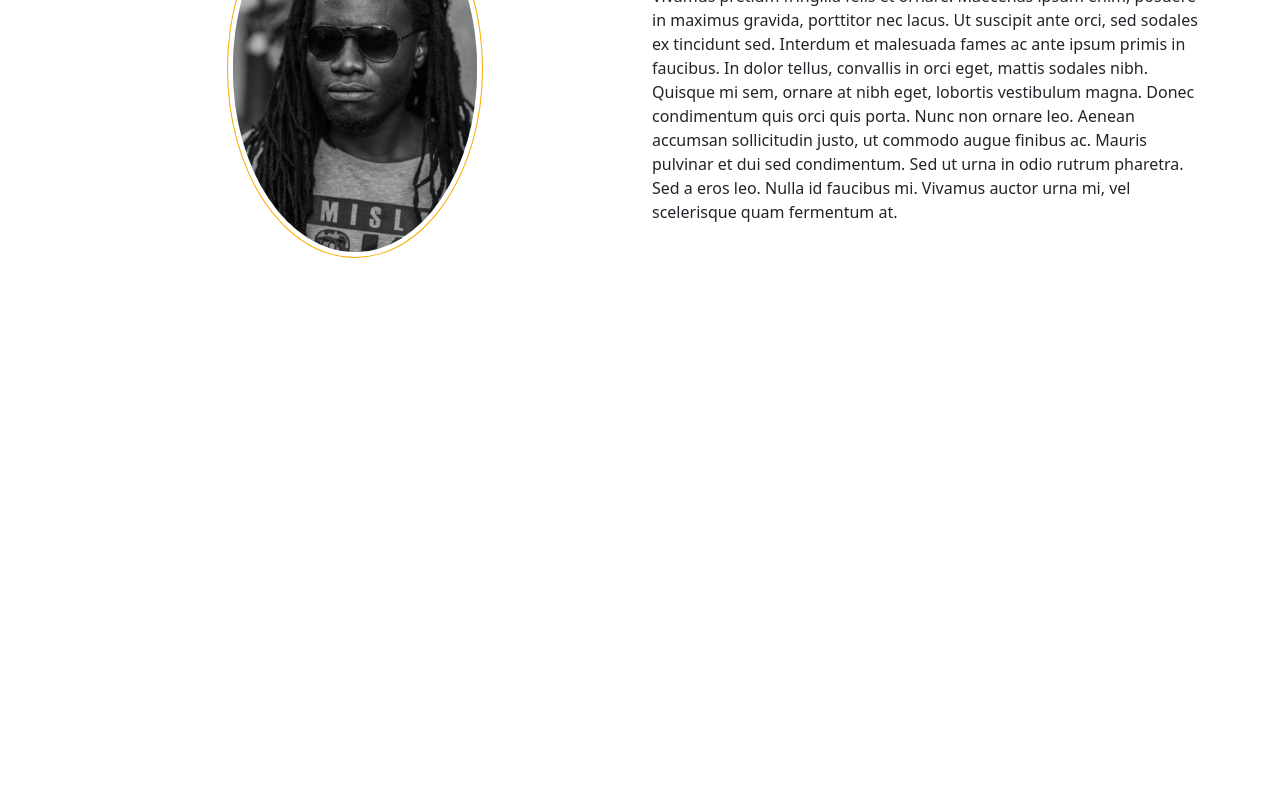
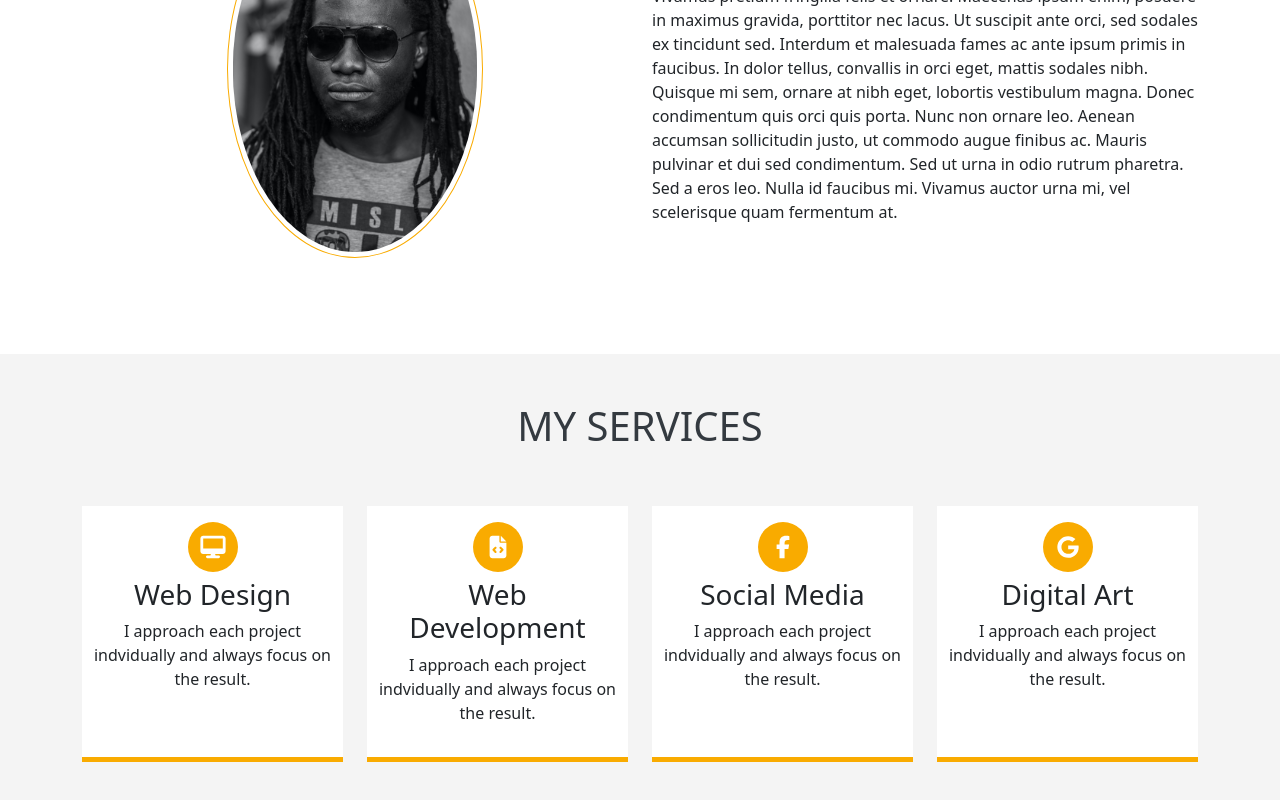
Before and after one commit to iheathdesigns/portfolio-project, a React (Create React App) app: page / in a window 1280 px wide. Shown: the part 1000-1800 px from the top of the page. Before the commit the page ends 1354 px from the top, so only its background shows below. Built offline with nearby package versions, Linux system fonts and the light colour scheme.

Commit message:
Services complete

```diff
--- a/package.json
+++ b/package.json
@@ -4,6 +4,7 @@
   "private": true,
   "dependencies": {
     "@fortawesome/fontawesome-svg-core": "^1.3.0",
+    "@fortawesome/free-brands-svg-icons": "^6.0.0",
     "@fortawesome/free-solid-svg-icons": "^6.0.0",
     "@fortawesome/react-fontawesome": "^0.1.17",
     "@testing-library/jest-dom": "^5.14.1",
--- a/src/App.css
+++ b/src/App.css
@@ -1,11 +1,12 @@
 @import url('https://fonts.googleapis.com/css2?family=Roboto+Condensed:wght@300&display=swap');
 
 :root {
-  --primary-white: #fff;
+  --primary-white: #ffffff;
   --primary-orange: #f9ab00;
-  --primary-dark: rgba(255,255,255,0);
+  --primary-dark: rgb(52,58,64);
   --primary-red: #ef4035;
   --primary-hover-red: #f33501;
+  --primary-light-grey: #f4f4f4;
 }
 
 body {
@@ -126,6 +127,60 @@
   color: var(--primary-orange);
 }
 
+.services {
+  text-align: center;
+  padding-bottom: 2rem;
+  background: var(--primary-light-grey);
+}
+
+.services h1 {
+  color: var(--primary-dark);
+  text-transform: uppercase;
+}
+
+.services .circle {
+  position: relative;
+  margin: 0.375rem auto;
+  background: var(--primary-orange);
+  border-radius: 50%;
+  width: 3.125rem;
+  height: 3.125rem;
+}
+
+.services .icon {
+  font-size: 1.4rem;
+  color: var(--primary-white);
+  position: absolute;
+  top: 50%;
+  left: 50%;
+  transform: translate(-50%, -50%);
+}
+
+.services .box {
+  height: 16rem;
+  border-bottom: 0.3125rem solid var(--primary-orange);
+  padding: 0.625rem;
+  margin-bottom: 1.875rem;
+  background: var(--primary-white);
+}
+
+.services .box:hover {
+  background: var(--primary-orange);
+  border-bottom: 0.3125rem solid var(--primary-dark);
+}
+
+.services .box:hover .icon {
+  color: var(--primary-dark);
+}
+
+.services .box:hover .circle {
+  background: var(--primary-white);
+}
+
+.services .box:hover p {
+  color: var(--primary-white);
+}
+
 @media only screen and (max-width: 768px) {
   #tsparticles {
     display: none;
--- a/src/App.js
+++ b/src/App.js
@@ -1,25 +1,26 @@
 import './App.css';
 import 'bootstrap/dist/css/bootstrap.min.css';
-import Particles from 'react-tsparticles';
+// import Particles from 'react-tsparticles';
 import Navbar from './components/Navbar';
 import Header from './components/Header';
 import { AboutMe } from './components/AboutMe';
+import { Services } from './components/Services';
 
 function App() {
 
-  const particlesInit = (main) => {
-    console.log(main);
+  // const particlesInit = (main) => {
+  //   console.log(main);
 
-    // you can initialize the tsParticles instance (main) here, adding custom shapes or presets
-  };
+  //   // you can initialize the tsParticles instance (main) here, adding custom shapes or presets
+  // };
 
-  const particlesLoaded = (container) => {
-    console.log(container);
-  };
+  // const particlesLoaded = (container) => {
+  //   console.log(container);
+  // };
 
   return (
 <>
-<Particles
+{/* <Particles
       id="tsparticles"
       init={particlesInit}
       loaded={particlesLoaded}
@@ -100,10 +101,11 @@
         },
         detectRetina: true,
       }}
-    />
+    /> */}
 <Navbar />
   <Header />
   <AboutMe />
+  <Services />
 </>
 
 
--- /dev/null
+++ b/src/components/Services.js
@@ -0,0 +1,54 @@
+import React from 'react';
+import { FontAwesomeIcon } from '@fortawesome/react-fontawesome';
+import { faFacebookF, faGoogle } from '@fortawesome/free-brands-svg-icons';
+import { faDesktop, faFileCode } from '@fortawesome/free-solid-svg-icons';
+
+export const Services = () => {
+  return (
+  <div className="services">
+      <h1 className="py-5">my services</h1>
+        <div className="container">
+            <div className="row">
+                <div className="col-md-3 col-sm-6">
+                    <div className="box">
+                        <div className="circle">
+                        <FontAwesomeIcon className='icon' icon={faDesktop} size="2x"/>
+                        </div>
+
+                        <h3>Web Design</h3>
+                        <p>I approach each project indvidually and always focus on the result.</p>
+                    </div>
+                </div>
+                <div className="col-md-3 col-sm-6">
+                    <div className="box">
+                    <div className="circle">
+                        <FontAwesomeIcon className='icon' icon={faFileCode} size="2x"/>
+                        </div>
+                        <h3>Web Development</h3>
+                        <p>I approach each project indvidually and always focus on the result.</p>
+                    </div>
+                </div>
+                <div className="col-md-3 col-sm-6">
+                    <div className="box">
+                    <div className="circle">
+                        <FontAwesomeIcon className='icon' icon={faFacebookF} size="2x"/>
+                        </div>
+                        <h3>Social Media</h3>
+                        <p>I approach each project indvidually and always focus on the result.</p>
+                    </div>
+                </div>
+                <div className="col-md-3 col-sm-6">
+                    <div className="box">
+                    <div className="circle">
+                        <FontAwesomeIcon className='icon' icon={faGoogle} size="2x"/>
+                        </div>
+                        <h3>Digital Art</h3>
+                        <p>I approach each project indvidually and always focus on the result.</p>
+                    </div>
+                </div>
+            </div>
+        </div>
+
+  </div>
+  )
+};
```
Also changed, not shown: 1 other file (tests, documents, lock files or other folders).
